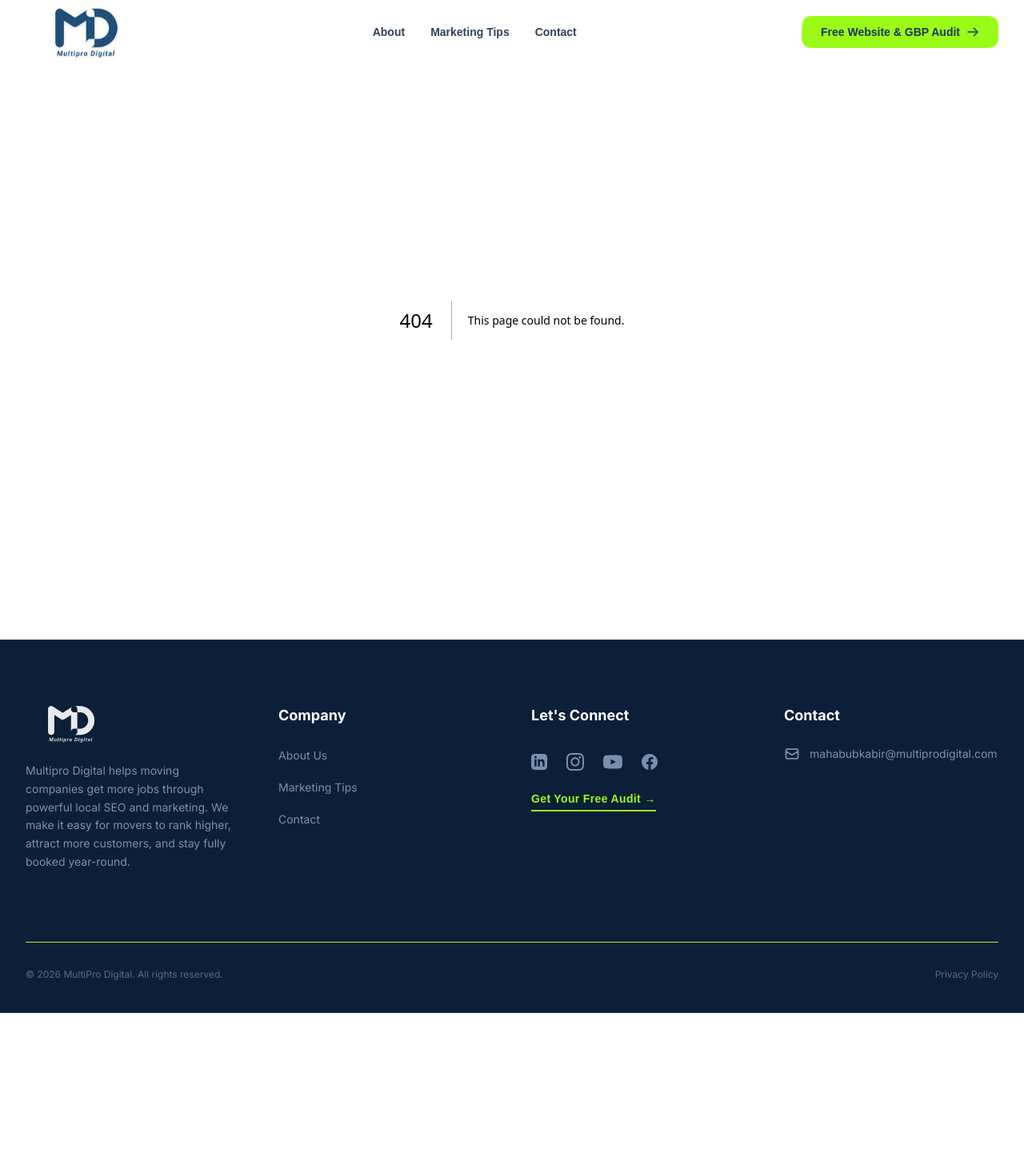
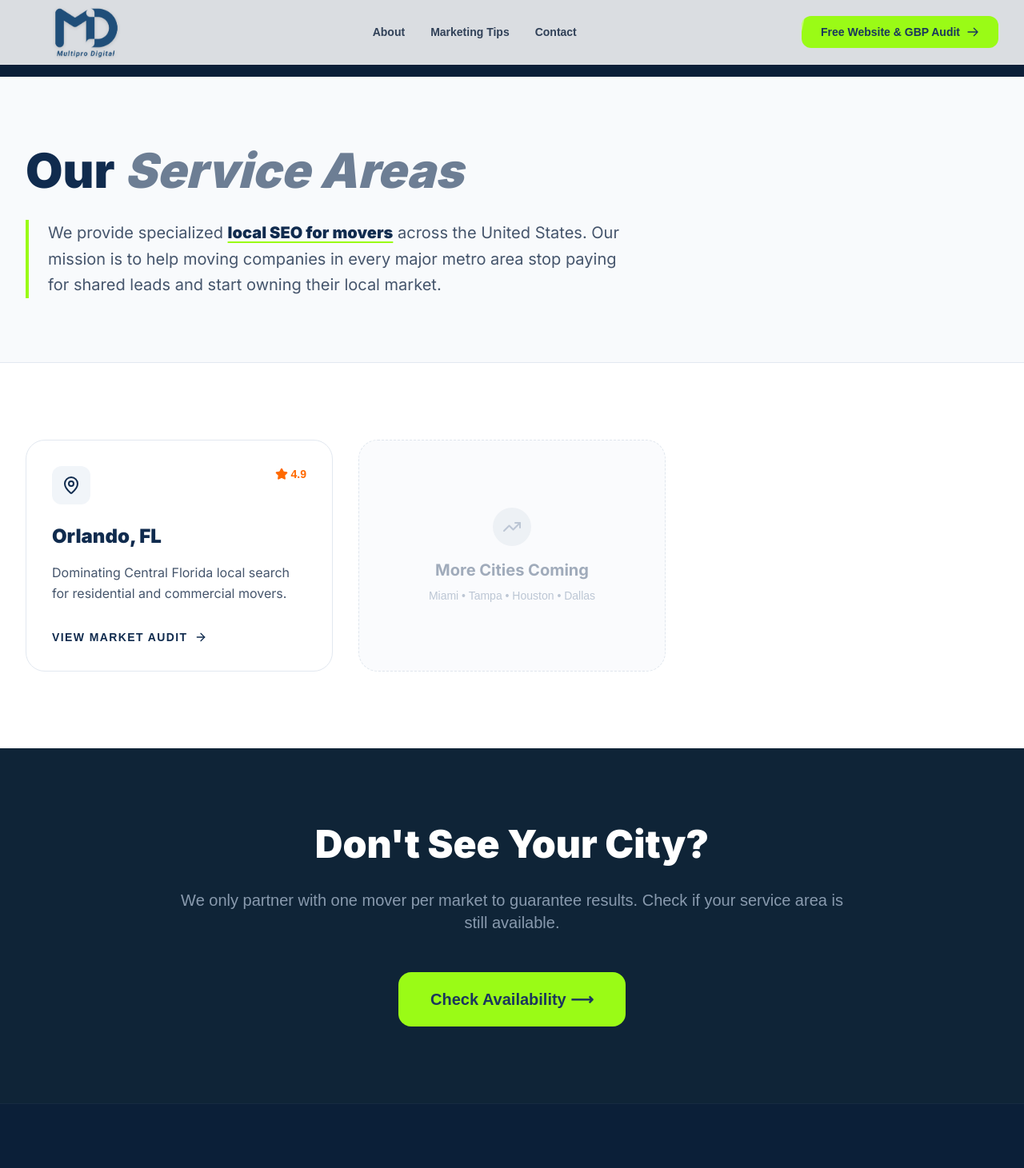
Before and after one commit to mahabubkabir40-ai/multipro-digital, a Next.js app: page /locations in a window 1280 px wide. Before the commit this address had no page. Shown: the top 1461 px of the page at 80% size. Before the commit the page ends 1267 px from the top, so only its background shows below. Built offline with nearby package versions, Linux system fonts and the light colour scheme; a web font is replaced by a local one.

Commit message:
feat: implement premium Locations Index hub and footer navigation

```diff
--- /dev/null
+++ b/src/app/locations/page.tsx
@@ -0,0 +1,129 @@
+import React from 'react';
+import Link from 'next/link';
+import Navbar from '@/components/Navbar';
+import Footer from '@/components/Footer';
+import AutoLinker from '@/components/AutoLinker';
+import JsonLd from '@/components/JsonLd';
+import { MapPin, ChevronRight, Star, ArrowRight } from 'lucide-react';
+
+export const metadata = {
+  title: 'Service Areas | Local SEO for Movers | Multipro Digital',
+  description: 'Specialized movers marketing and local SEO services across the USA. See the cities where we help moving companies dominate Google Maps.',
+};
+
+const locationsHubSchema = {
+  "@context": "https://schema.org",
+  "@type": "ItemList",
+  "itemListElement": [
+    {
+      "@type": "ListItem",
+      "position": 1,
+      "url": "https://www.multiprodigital.com/locations/orlando-movers-marketing"
+    }
+  ]
+};
+
+export default function LocationsPage() {
+  const locations = [
+    {
+      city: "Orlando",
+      state: "FL",
+      slug: "orlando-movers-marketing",
+      description: "Dominating Central Florida local search for residential and commercial movers.",
+      rating: 4.9
+    }
+    // More cities will be added here
+  ];
+
+  return (
+    <main className="min-h-screen bg-white">
+      <JsonLd data={locationsHubSchema} />
+
+      {/* Header Space */}
+      <div className="h-24 bg-[#0b1f38]" />
+
+      {/* Hero Section */}
+      <section className="py-20 bg-slate-50 border-b border-slate-200">
+        <div className="max-w-7xl mx-auto px-4 sm:px-6 lg:px-8">
+          <div className="max-w-3xl">
+            <h1 className="text-4xl md:text-6xl font-serif font-black text-brand-blue mb-6 leading-tight">
+              Our <span className="text-brand-blue/60 italic">Service Areas</span>
+            </h1>
+            <p className="text-xl text-slate-600 leading-relaxed font-sans border-l-4 border-brand-lime pl-6">
+              <AutoLinker>We provide specialized local SEO for movers across the United States. Our mission is to help moving companies in every major metro area stop paying for shared leads and start owning their local market.</AutoLinker>
+            </p>
+          </div>
+        </div>
+      </section>
+
+      {/* Locations Grid */}
+      <section className="py-24">
+        <div className="max-w-7xl mx-auto px-4 sm:px-6 lg:px-8">
+          <div className="grid md:grid-cols-2 lg:grid-cols-3 gap-8">
+            {locations.map((loc, i) => (
+              <Link
+                key={i}
+                href={`/locations/${loc.slug}`}
+                className="group relative bg-white p-8 rounded-3xl border border-slate-200 hover:border-brand-lime transition-all duration-500 hover:shadow-2xl hover:shadow-brand-lime/10"
+              >
+                <div className="flex justify-between items-start mb-6">
+                  <div className="w-12 h-12 bg-slate-100 rounded-xl flex items-center justify-center group-hover:bg-brand-lime/20 transition-colors">
+                    <MapPin className="w-6 h-6 text-brand-blue" />
+                  </div>
+                  <div className="flex items-center gap-1 text-orange-500 font-bold text-sm">
+                    <Star className="w-4 h-4 fill-current" />
+                    {loc.rating}
+                  </div>
+                </div>
+
+                <h3 className="text-2xl font-serif font-black text-brand-blue mb-4 group-hover:translate-x-2 transition-transform">
+                  {loc.city}, {loc.state}
+                </h3>
+                <p className="text-slate-600 font-sans leading-relaxed mb-8">
+                  {loc.description}
+                </p>
+
+                <div className="flex items-center gap-2 text-brand-blue font-black uppercase tracking-widest text-sm">
+                  View Market Audit <ArrowRight className="w-4 h-4 group-hover:translate-x-2 transition-transform" />
+                </div>
+
+                <div className="absolute top-0 right-0 w-32 h-32 bg-brand-lime/5 rounded-full -mr-16 -mt-16 opacity-0 group-hover:opacity-100 transition-opacity duration-700" />
+              </Link>
+            ))}
+
+            {/* Coming Soon Placeholder */}
+            <div className="bg-slate-50 p-8 rounded-3xl border border-dashed border-slate-300 flex flex-col justify-center items-center text-center opacity-60">
+              <div className="w-12 h-12 bg-slate-200 rounded-full flex items-center justify-center mb-4">
+                <TrendingUp className="w-6 h-6 text-slate-400" />
+              </div>
+              <h3 className="text-xl font-serif font-bold text-slate-500">More Cities Coming</h3>
+              <p className="text-sm text-slate-400 mt-2">Miami • Tampa • Houston • Dallas</p>
+            </div>
+          </div>
+        </div>
+      </section>
+
+      {/* CTA Section */}
+      <section className="py-24 bg-[#0b1f38] relative overflow-hidden">
+        <div className="absolute inset-0 bg-brand-lime/5 opacity-50" />
+        <div className="max-w-4xl mx-auto px-4 sm:px-6 lg:px-8 relative z-10 text-center">
+          <h2 className="text-3xl md:text-5xl font-serif font-black text-white mb-8">
+            Don't See Your City?
+          </h2>
+          <p className="text-xl text-blue-100/60 mb-12">
+            We only partner with one mover per market to guarantee results. Check if your service area is still available.
+          </p>
+          <Link
+            href="/contact"
+            className="inline-block px-10 py-5 bg-brand-lime text-[#1A365D] font-black rounded-2xl text-xl hover:scale-105 transition-transform"
+          >
+            Check Availability ⟶
+          </Link>
+        </div>
+      </section>
+    </main>
+  );
+}
+
+// Helper to fix the missing TrendingUp import in the placeholder
+import { TrendingUp } from 'lucide-react';
--- a/src/app/sitemap.ts
+++ b/src/app/sitemap.ts
@@ -13,7 +13,9 @@ export default function sitemap(): MetadataRoute.Sitemap {
     '/contact',
     '/privacy-policy',
     '/movers-marketing-tips',
+    '/locations',
   ].map((route) => ({
+
     url: `${baseUrl}${route}`,
     lastModified: new Date(),
     changeFrequency: 'monthly' as const,
--- a/src/components/Footer.tsx
+++ b/src/components/Footer.tsx
@@ -26,7 +26,7 @@ export default function Footer() {
             <h4 className="text-white font-serif font-bold text-lg mb-6">Company</h4>
             <ul className="space-y-4">
               <li><Link href="/about" className="text-blue-200/60 hover:text-brand-lime transition-colors text-sm font-sans">About Us</Link></li>
-
+              <li><Link href="/locations" className="text-blue-200/60 hover:text-brand-lime transition-colors text-sm font-sans">Service Areas</Link></li>
               <li><Link href="/movers-marketing-tips" className="text-blue-200/60 hover:text-brand-lime transition-colors text-sm font-sans">Marketing Tips</Link></li>
               <li><Link href="/contact" className="text-blue-200/60 hover:text-brand-lime transition-colors text-sm font-sans">Contact</Link></li>
             </ul>
```
